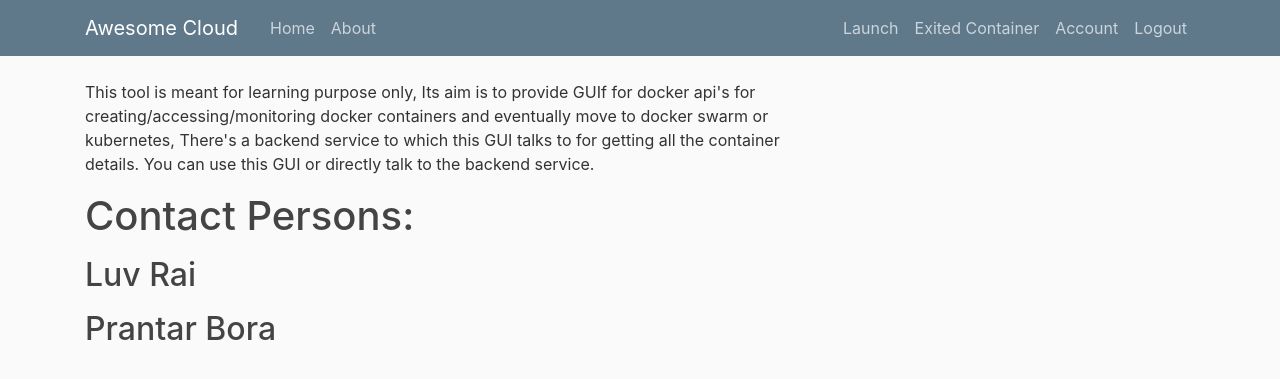
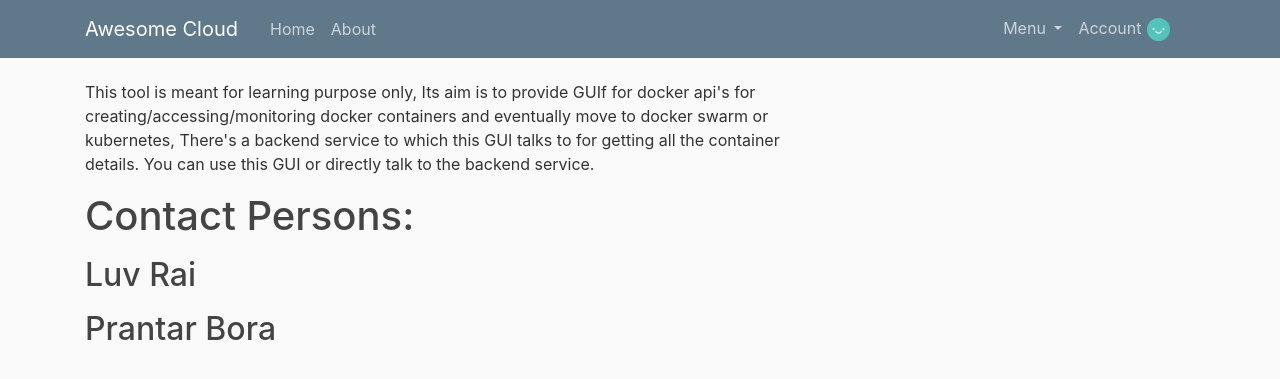
Before and after one commit to luvkrai/awesome_cloud, a Flask app: page /about in a window 1280 px wide. Shown: the top 379 px of the page. Run offline with Flask 2, Linux system fonts and the light colour scheme; the visitor is signed in with stand-in values (Sample User, id 1); data comes from the database, SQL or seed files in the repository; both versions use the stored data as it was after the commit; some libraries are stand-ins or nearby versions.

Commit message:
nav and styling fixes

```diff
--- a/flaskblog/docker_data/routes.py
+++ b/flaskblog/docker_data/routes.py
@@ -43,7 +43,7 @@ def launch_container():
             flash('A container has been created!', 'success')
         else:
             flash('Error!! Could not create the container', 'danger')
-    return render_template('launch.html', title='Launch Container',
+    return render_template('launch.html', title='Launch Container', user=current_user,
                            form=form, legend='New Container')
 
 @docker.route("/exited_container")
--- a/flaskblog/main/routes.py
+++ b/flaskblog/main/routes.py
@@ -31,4 +31,4 @@ def home():
 @main.route("/about")
 @login_required
 def about():
-    return render_template('about.html', title='About')
+	return render_template('about.html', user=current_user, title='About')
--- a/flaskblog/static/main.css
+++ b/flaskblog/static/main.css
@@ -89,6 +89,7 @@ table, th, td {
 th, td {
   padding: 15px;
   text-align: left;
+  color: darkslateblue;
 }
 table#t01 tr:nth-child(even) {
   background-color: #eee;
@@ -97,7 +98,7 @@ table#t01 tr:nth-child(odd) {
  background-color: #fff;
 }
 table#t01 th {
-  background-color: black;
+  background-color: cornflowerblue;
   color: white;
 }
 
@@ -125,3 +126,32 @@ table#t01 th {
   0% { transform: rotate(0deg); }
   100% { transform: rotate(360deg); }
 }
+
+.action-menu {
+    left: unset;
+}
+
+.dropdown-account::after {
+    display: none;
+}
+
+.login-img{
+    height: 25px;
+    width: 25px;
+    margin-right: 16px;
+	padding: 1px;
+}
+
+#myVideo {
+  position: fixed;
+  right: 0;
+  bottom: 0;
+  min-width: 100%;
+  min-height: 100%;
+}
+.video_content {
+  position: fixed;
+  background: rgba(0, 0, 0, 0.5);
+  color: #f1f1f1;
+  padding: 20px;
+}
--- a/flaskblog/templates/layout.html
+++ b/flaskblog/templates/layout.html
@@ -1,4 +1,5 @@
 <!DOCTYPE html>
+
 <html>
 <head>
     <!-- Required meta tags -->
@@ -22,7 +23,8 @@
     <!--<script src="https://code.jquery.com/jquery-3.2.1.slim.min.js" integrity="sha384-KJ3o2DKtIkvYIK3UENzmM7KCkRr/rE9/Qpg6aAZGJwFDMVNA/GpGFF93hXpG5KkN" crossorigin="anonymous"></script> -->
     <script src="{{url_for('static', filename='jquery-3.3.1.js')}}" type="text/javascript"></script>
     <script src="https://cdnjs.cloudflare.com/ajax/libs/popper.js/1.12.9/umd/popper.min.js" integrity="sha384-ApNbgh9B+Y1QKtv3Rn7W3mgPxhU9K/ScQsAP7hUibX39j7fakFPskvXusvfa0b4Q" crossorigin="anonymous"></script>
-    <script src="https://maxcdn.bootstrapcdn.com/bootstrap/4.0.0/js/bootstrap.min.js" integrity="sha384-JZR6Spejh4U02d8jOt6vLEHfe/JQGiRRSQQxSfFWpi1MquVdAyjUar5+76PVCmYl" crossorigin="anonymous"></script>
+    <script src="https://maxcdn.bootstrapcdn.com/bootstrap/4.0.0/js/bootstrap.min.js" integrity="sha384-JZR6Spejh4U02d8jOt6vLEHfe/JQGiRRSQQxSfFWpi1MquVdAyjUar5+76PVCmYl" crossorigin="anonymous">
+    </script>
     <header class="site-header">
       <nav class="navbar navbar-expand-md navbar-dark bg-steel fixed-top">
         <div class="container">
@@ -42,10 +44,30 @@
             <!-- Navbar Right Side -->
             <div class="navbar-nav">
               {% if current_user.is_authenticated %}
-                <a class="nav-item nav-link" href="{{ url_for('docker.launch_container') }}">Launch</a>
-                <a class="nav-item nav-link" href="{{ url_for('docker.exited_container') }}">Exited Container</a>
-                <a class="nav-item nav-link" href="{{ url_for('users.account') }}">Account</a>
-                <a class="nav-item nav-link" href="{{ url_for('users.logout') }}">Logout</a>
+                <div class="btn-group" id="container_menu">
+                    <a class="nav-item dropdown">
+                        <a class="nav-link dropdown-toggle" href="#" id="navbarDropdown" role="button" data-toggle="dropdown" aria-haspopup="true" aria-expanded="false" >
+                            Menu
+                        </a>
+                        <div class="dropdown-menu action-menu" aria-labelledby="navbarDropdown">
+                            <a class="dropdown-item" href="{{ url_for('docker.launch_container') }}">Launch</a>
+                            <a class="dropdown-item" href="{{ url_for('docker.exited_container') }}">Exited Container</a>
+                        </div>
+                    </a>
+                </div>
+                <div class="btn-group" id="account_menu">
+                    <a class="nav-item dropdown">
+                        <a class="nav-link dropdown-toggle dropdown-account" href="#" id="navprofileDropdown" role="button" data-toggle="dropdown" aria-haspopup="true" aria-expanded="false">
+                            Account
+                            <i><img class="rounded-circle login-img" src="{{ url_for('static', filename='profile_pics/' + user.image_file) }}"></i>
+                        </a>
+
+                        <div class="dropdown-menu action-menu" aria-labelledby="navprofileDropdown">
+                            <a class="dropdown-item" href="{{ url_for('users.account') }}">Profile</a>
+                            <a class="dropdown-item" href="{{ url_for('users.logout') }}">Logout</a>
+                        </div>
+                    </a>
+                </div>
               {% else %}
                 <a class="nav-item nav-link" href="{{ url_for('users.login') }}">Login</a>
                 <a class="nav-item nav-link" href="{{ url_for('users.register') }}">Register</a>
@@ -76,3 +98,4 @@
 
 </body>
 </html>
+<script src="{{url_for('static', filename='awesome_readyjs.js')}}" type="text/javascript"></script>
--- a/flaskblog/users/routes.py
+++ b/flaskblog/users/routes.py
@@ -64,7 +64,7 @@ def account():
         form.username.data = current_user.username
         form.email.data = current_user.email
     image_file = url_for('static', filename='profile_pics/' + current_user.image_file)
-    return render_template('account.html', title='Account',
+    return render_template('account.html', title='Account', user=current_user,
                            image_file=image_file, form=form)
 
 
```
Also changed, not shown: flaskblog/static/awesome_js.js (+15 -0 lines), flaskblog/templates/exited.html (+0 -10 lines), flaskblog/templates/home.html (+5 -12 lines), flaskblog/site.db.
